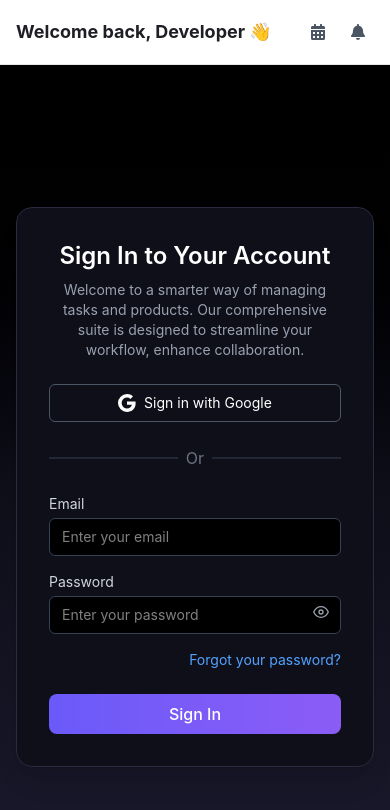
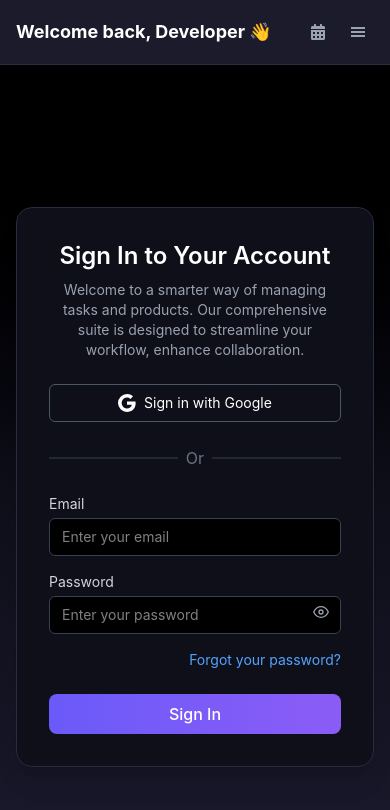
Before and after one commit to hi-tomato/notion-clone, a React (Vite) app: page / in a window 390 px wide. Shown: the top 810 px of the page. Built offline with nearby package versions, Linux system fonts and the light colour scheme; no server answers.

Commit message:
feat: User 컴포넌트 기능 구현 - 현재 서비스를 이용하는 총 사용자를 나타내는 컴포넌트 - 기능 구현만 완료된 상태

```diff
--- a/src/components/Header.tsx
+++ b/src/components/Header.tsx
@@ -2,9 +2,10 @@ import React, { useEffect } from 'react';
 import SearchInput from '@/components/SearchInput';
 import useAuthStore from '@/store/authStore';
 // import useThemeStore from '@/store/themeStore';
-import { FaCalendarAlt, FaBell } from 'react-icons/fa';
+import { FaCalendarAlt, FaBell, FaHamburger } from 'react-icons/fa';
 import { Link, useNavigate } from 'react-router-dom';
 import Button from '@/components/ui/Button';
+import { GiHamburgerMenu } from 'react-icons/gi';
 
 const Header = () => {
   const user = useAuthStore((state) => state.user);
@@ -49,9 +50,10 @@ const Header = () => {
 
           <Button
             type="button"
-            className="icon-button p-2 rounded-full transition-colors"
+            className="sm:hidden icon-button p-2 rounded-full transition-colors"
+            // onClick={}
           >
-            <FaBell />
+            <GiHamburgerMenu />
           </Button>
 
           {user && (
--- a/src/components/Layout.tsx
+++ b/src/components/Layout.tsx
@@ -3,7 +3,6 @@ import React from 'react';
 import { Outlet } from 'react-router-dom';
 import Sidebar from './Sidebar';
 import useAuthStore from '@/store/authStore';
-import Button from '@/components/ui/Button';
 import Login from '@/pages/Login';
 
 const Layout = () => {
--- a/src/components/Sidebar.tsx
+++ b/src/components/Sidebar.tsx
@@ -2,23 +2,16 @@ import React from 'react';
 import {
   FaHome,
   FaCalendarAlt,
-  FaCog,
   FaUsers,
-  FaFolder,
   FaSignOutAlt,
-  FaSun,
-  FaMoon,
   FaSignInAlt,
 } from 'react-icons/fa';
 import useAuthStore from '@/store/authStore';
-import useThemeStore from '@/store/themeStore';
-import useDarkModeToggle from '@/hooks/useDarkModeToggle';
 import { FaPencil } from 'react-icons/fa6';
 const Sidebar = () => {
   const user = useAuthStore((state) => state.user);
   const login = useAuthStore((state) => state.login);
   const logout = useAuthStore((state) => state.logout);
-  const { darkMode, toggleDarkMode } = useThemeStore();
 
   // menuItems 수정
   const menuItems = [
@@ -26,23 +19,7 @@ const Sidebar = () => {
     { icon: <FaPencil />, label: 'TIL', path: '/diary' },
     { icon: <FaCalendarAlt />, label: '캘린더', path: '/calendar' },
     { icon: <FaUsers />, label: '사용자', path: '/users' },
-    { icon: <FaFolder />, label: '문서', path: '/documents' },
-    { icon: <FaCog />, label: '설정', path: '/settings' },
-
-    {
-      icon: darkMode ? (
-        <FaSun className="text-yellow-500" />
-      ) : (
-        <FaMoon className="text-gray-700" />
-      ),
-      label: darkMode ? '라이트 모드' : '다크 모드',
-      onClick: toggleDarkMode,
-      path: '#',
-    },
   ];
-
-  // 🚀 useDarkModeToggle - useEffect Hook
-  useDarkModeToggle();
 
   return (
     <div className="flex flex-col h-full py-6">
--- a/src/components/TodoModal.tsx
+++ b/src/components/TodoModal.tsx
@@ -11,6 +11,7 @@ interface TodoModalProps {
   modalStatus: boolean;
   closeModal: () => void;
   showToast?: (message: string, type: 'success' | 'error' | 'info') => void;
+  selectedDate?: Date | null;
 }
 
 const TodoModal = ({ modalStatus, closeModal }: TodoModalProps) => {
@@ -111,6 +112,7 @@ const TodoModal = ({ modalStatus, closeModal }: TodoModalProps) => {
             ]}
             className="w-full px-3 py-2 border border-[var(--card-border)] rounded-md shadow-sm focus:outline-none focus:ring-blue-500 focus:border-blue-500 bg-[var(--bg)]"
           />
+
           <Select<TodoCategory>
             label="카테고리"
             value={category}
--- a/src/firebase/firebase.ts
+++ b/src/firebase/firebase.ts
@@ -23,6 +23,8 @@ import {
   updateDoc,
   deleteDoc,
   getDocs,
+  getCountFromServer,
+  setDoc,
 } from 'firebase/firestore';
 
 const firebaseConfig = {
@@ -44,6 +46,25 @@ export const login = async (): Promise<User | null> => {
     const result = await signInWithPopup(auth, provider);
     const user = result.user;
     console.log('로그인 성공 :', user);
+
+    // 사용자 문서 생성 또는 업데이트
+    try {
+      const userDocRef = doc(db, 'users', user.uid);
+      await setDoc(
+        userDocRef,
+        {
+          email: user.email,
+          displayName: user.displayName,
+          photoURL: user.photoURL,
+          lastLogin: new Date(),
+        },
+        { merge: true }
+      );
+      console.log('사용자 문서가 생성/업데이트되었습니다.');
+    } catch (error) {
+      console.error('사용자 문서 생성 중 오류:', error);
+    }
+
     return user;
   } catch (error: unknown) {
     if (error instanceof FirebaseError) {
@@ -80,8 +101,8 @@ type TodoUpdateData = {
 export const getUserTodosCollection = (userId: string) => {
   return collection(db, 'users', userId, 'todos');
 };
-// export const todosCollection = collection(db, 'todos');
 
+// TODO: 상태 업데이트 (추가,삭제,업데이트)
 export const addTodoDocument = async (data: TodoItem) => {
   const user = auth.currentUser;
   if (!user) {
@@ -180,6 +201,7 @@ export const deleteTodoDocument = async (id: string) => {
   }
 };
 
+// Diary 데이터 추가
 export const diaryCollection = collection(db, 'diary');
 
 export const getDiaryDocument = async () => {
@@ -213,3 +235,28 @@ export const getDiaryDocument = async () => {
     throw error;
   }
 };
+
+// 총 사용자가 몇명인지
+// type UserCountResult =
+//   | { success: boolean; error: string; count: null }
+//   | { success: boolean; count: number; timestamp: Date };
+
+export const getUserCount = async () => {
+  const user = auth.currentUser;
+  console.log('현재 인증된 사용자:', user ? user.uid : '없음');
+
+  if (!user) return null;
+
+  const usersCollectionRef = collection(db, 'users');
+  try {
+    console.log('사용자 컬렉션 경로:', usersCollectionRef.path);
+    const snapshot = await getCountFromServer(usersCollectionRef);
+    console.log('조회 결과:', snapshot.data());
+    return snapshot;
+  } catch (error) {
+    console.error(
+      '총 유저의 숫자를 가져오는 중, 오류가 발생하였습니다.',
+      error
+    );
+  }
+};
--- a/src/index.css
+++ b/src/index.css
@@ -1,49 +1,20 @@
 @import 'tailwindcss';
 
 :root {
-  --bg: #ffffff;
-  --bg-sidebar: #f4f4f4;
-  --text: #1e1f25;
-  --text-sub: #4f4f4f;
-  --accent-blue: #377dff;
-  --accent-green: #58c472;
-  --accent-orange: #f1a60d;
-  --accent-red: #ef5c5c;
-
-  /* 추가 변수들 */
-  --header-bg: #ffffff;
-  --header-border: #e5e7eb;
-  --card-bg: #ffffff;
-  --card-border: #e5e7eb;
-  --card-shadow: rgba(0, 0, 0, 0.05);
-  --column-bg: #f3f4f6;
-  --column-header-bg: #f9fafb;
-  --hover-bg: #f3f4f6;
-  --icon-color: #4b5563;
-  --icon-hover: #f3f4f6;
-  --todo-column: #dbeafe;
-  --progress-column: #fef3c7;
-  --done-column: #d1fae5;
-  --empty-text: #9ca3af;
-  --button-primary-bg: var(--accent-blue);
-  --button-primary-text: #ffffff;
-}
-
-body.dark-mode {
-  --bg: #141417; /* 콘텐츠 영역 */
-  --bg-sidebar: #1e1e24; /* 사이드바 - 가장 어두운 톤 */
+  --bg: #141417;
+  --bg-sidebar: #1e1e24;
   --text: #d1d5db;
   --text-sub: #9ca3af;
 
-  --header-bg: #2a2a31; /* 상단 헤더 - 콘텐츠 영역과 통일 */
+  --header-bg: #2a2a31;
   --header-border: #2c2f36;
 
-  --card-bg: #33333d; /* 작업 카드 내부 - 더 밝은 회색 톤 */
+  --card-bg: #33333d;
   --card-border: #2c2f36;
   --card-shadow: rgba(0, 0, 0, 0.4);
 
-  --column-bg: #2a2a31; /* 콘텐츠 영역과 통일 */
-  --column-header-bg: #33333d; /* 카드와 비슷한 톤 */
+  --column-bg: #2a2a31;
+  --column-header-bg: #33333d;
 
   --hover-bg: #33333d;
 
@@ -55,6 +26,9 @@ body.dark-mode {
   --done-column: #1a4532;
 
   --empty-text: #6b7280;
+
+  --button-primary-bg: #377dff;
+  --button-primary-text: #ffffff;
 }
 
 body {
@@ -68,32 +42,27 @@ button {
   cursor: pointer;
 }
 
-/* 헤더 스타일 */
 .app-header {
-  background-color: var(--header-bg);
-  color: var(--text);
-  border-bottom: 1px solid var(--header-border);
+  background-color: #1b1b2c;
+  color: #ffffff;
+  border-bottom: 1px solid #ffffff15;
   transition: background-color 0.3s ease, color 0.3s ease,
     border-color 0.3s ease;
 }
 
-/* 검색 입력 스타일 */
 .search-input {
   background-color: var(--bg);
   color: var(--text);
   border: 1px solid var(--card-border);
 }
 
-/* 아이콘 버튼 스타일 */
 .icon-button {
   color: var(--icon-color);
 }
-
 .icon-button:hover {
   background-color: var(--icon-hover);
 }
 
-/* 칸반 칼럼 스타일 */
 .kanban-column {
   background-color: var(--column-bg);
   border-radius: 0.5rem;
@@ -101,24 +70,19 @@ button {
 }
 
 .kanban-column-header {
-  /* background-color: var(--column-header-bg); */
   color: var(--text);
   border-bottom: 1px solid var(--card-border);
 }
-
 .kanban-column-todo .kanban-column-header {
   background-color: var(--todo-column);
 }
-
 .kanban-column-inProgress .kanban-column-header {
   background-color: var(--progress-column);
 }
-
 .kanban-column-done .kanban-column-header {
   background-color: var(--done-column);
 }
 
-/* 투두 카드 스타일 */
 .todo-card {
   background-color: var(--card-bg);
   color: var(--text);
@@ -126,14 +90,19 @@ button {
   box-shadow: 0 1px 2px var(--card-shadow);
   transition: transform 0.2s, box-shadow 0.2s;
 }
-
 .todo-card:hover {
   transform: translateY(-2px);
   box-shadow: 0 4px 6px var(--card-shadow);
 }
 
-/* 빈 상태 메시지 */
 .empty-state {
   color: var(--empty-text);
   border: 2px dashed var(--card-border);
 }
+
+input[type='date']::-webkit-calendar-picker-indicator,
+input[type='time']::-webkit-calendar-picker-indicator {
+  opacity: 0;
+  display: none;
+  -webkit-appearance: none;
+}
--- a/src/main.tsx
+++ b/src/main.tsx
@@ -16,6 +16,7 @@ import DiaryPreview from '@/components/DiaryPreview';
 import Calendar from '@/pages/Calendar';
 import useAuthStore from '@/store/authStore';
 import Login from '@/pages/Login';
+import User from '@/pages/User';
 
 interface ProtectedRouteProps {
   children: ReactNode;
@@ -61,6 +62,14 @@ createRoot(document.getElementById('root')!).render(
               </ProtectedRoute>
             }
           />
+          <Route
+            path="/users"
+            element={
+              <ProtectedRoute>
+                <User />
+              </ProtectedRoute>
+            }
+          />
           <Route path="/login" element={<Login />} />
         </Route>
 
--- a/src/pages/Calendar.tsx
+++ b/src/pages/Calendar.tsx
@@ -43,6 +43,7 @@ export default function Calendar() {
         showToast={(message, type) =>
           useToast.getState().showToast(message, type)
         }
+        selectedDate={selectedDate}
       />
     );
 
--- /dev/null
+++ b/src/pages/User.tsx
@@ -0,0 +1,39 @@
+import { getUserCount } from '@/firebase/firebase';
+import React, { useEffect, useState } from 'react';
+
+const User = () => {
+  const [count, setCount] = useState<number | null>(0);
+  const [loading, setLoading] = useState<boolean>(true);
+  const [error, setError] = useState<string | null>(null);
+
+  useEffect(() => {
+    const fetchCount = async () => {
+      try {
+        setLoading(true);
+        const snapshot = await getUserCount();
+
+        if (snapshot === null) {
+          setError('사용자 인증이 필요합니다.');
+        } else {
+          setCount(snapshot?.data().count);
+        }
+      } catch (err) {
+        console.error(err);
+        setError('사용자 데이터를 불러올 수 없습니다.');
+      } finally {
+        setLoading(false);
+      }
+    };
+
+    fetchCount();
+  }, []);
+  console.log(count);
+  return (
+    <div>
+      <h2>총 사용자</h2>
+      <div>{count}명</div>
+    </div>
+  );
+};
+
+export default User;
```
